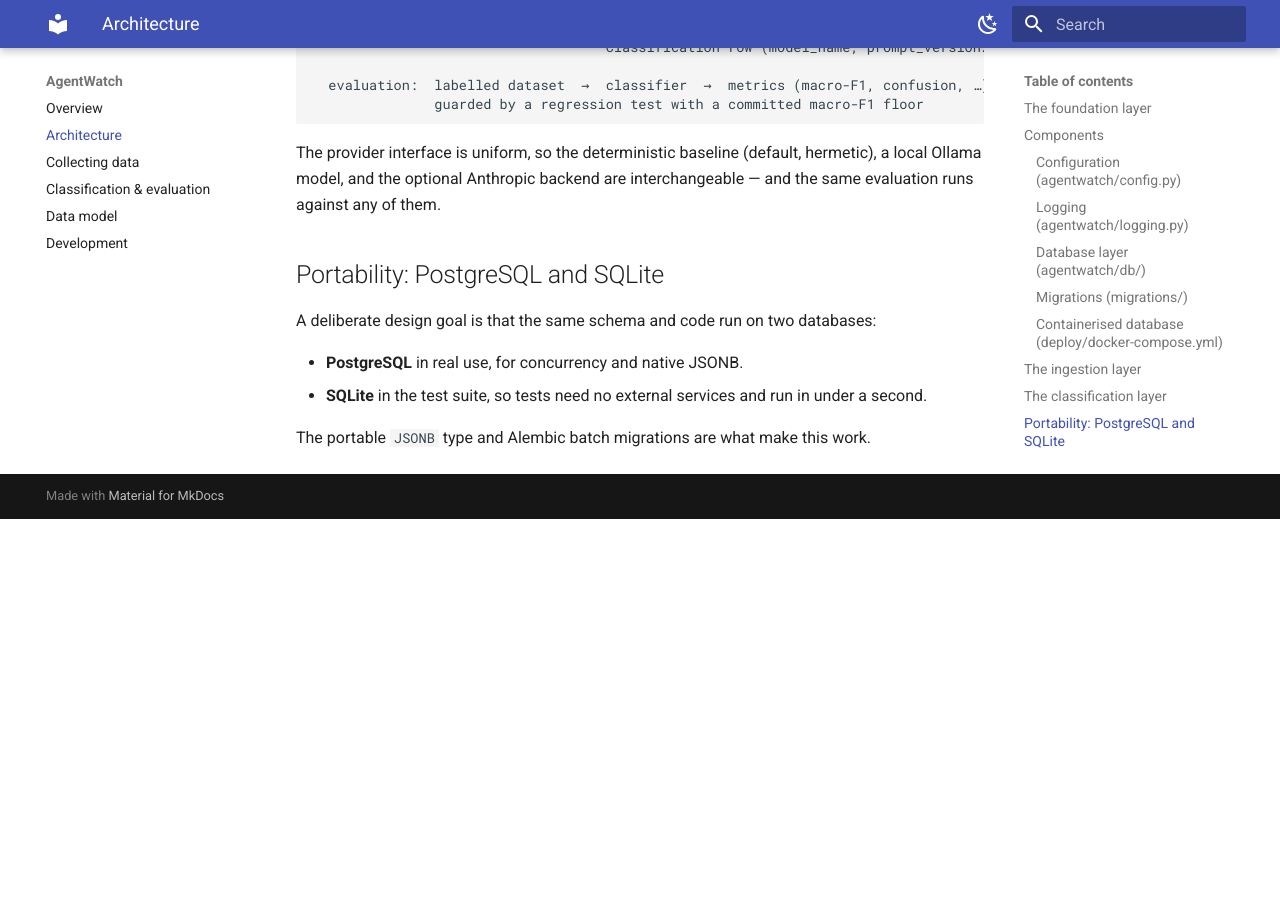
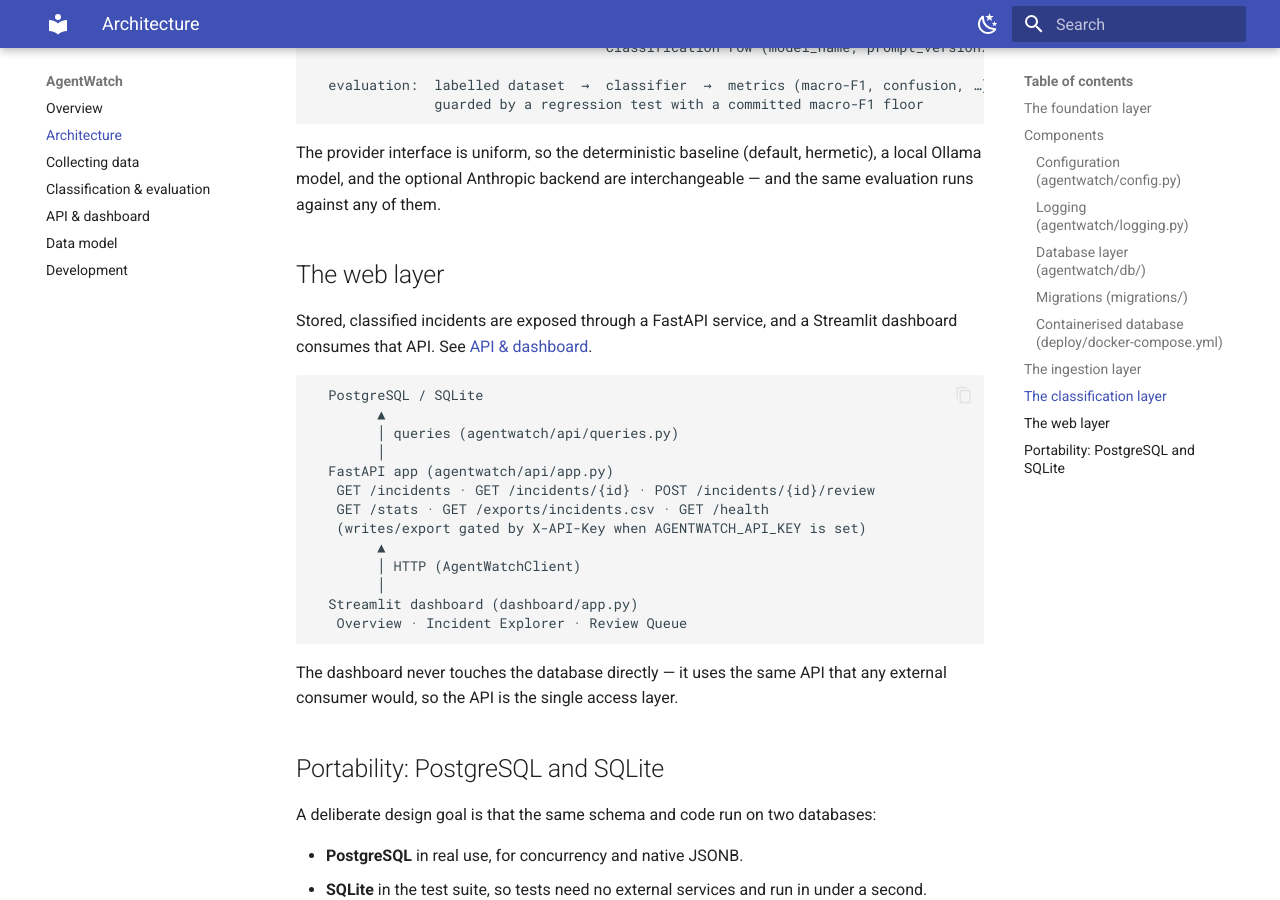
Before and after one commit to kohsheen1234/Open-source-AI-Incident-Observatory, an MkDocs documentation site: the page built from docs/architecture.md, in a window 1280 px wide and 900 px high, scrolled down 2560 px. Built offline with MkDocs 1.6.1 and Material for MkDocs 9.7.7, drawn with Linux system fonts in a browser that asks for light colours; before the commit the page ends 3079 px from its top, so only the background shows below that; some of the changed text lies outside the part shown.

Commit message:
docs: document the HTTP API and dashboard

````diff
--- a/docs/architecture.md
+++ b/docs/architecture.md
@@ -118,6 +118,30 @@
 a local Ollama model, and the optional Anthropic backend are interchangeable — and the
 same evaluation runs against any of them.
 
+## The web layer
+
+Stored, classified incidents are exposed through a FastAPI service, and a Streamlit
+dashboard consumes that API. See [API & dashboard](api.md).
+
+```text
+  PostgreSQL / SQLite
+        ▲
+        │ queries (agentwatch/api/queries.py)
+        │
+  FastAPI app (agentwatch/api/app.py)
+   GET /incidents · GET /incidents/{id} · POST /incidents/{id}/review
+   GET /stats · GET /exports/incidents.csv · GET /health
+   (writes/export gated by X-API-Key when AGENTWATCH_API_KEY is set)
+        ▲
+        │ HTTP (AgentWatchClient)
+        │
+  Streamlit dashboard (dashboard/app.py)
+   Overview · Incident Explorer · Review Queue
+```
+
+The dashboard never touches the database directly — it uses the same API that any
+external consumer would, so the API is the single access layer.
+
 ## Portability: PostgreSQL and SQLite
 
 A deliberate design goal is that the same schema and code run on two databases:
--- a/mkdocs.yml
+++ b/mkdocs.yml
@@ -29,5 +29,6 @@
   - Architecture: architecture.md
   - Collecting data: collection.md
   - Classification & evaluation: classification.md
+  - API & dashboard: api.md
   - Data model: data-model.md
   - Development: development.md
````
Also changed, not shown: other parts of docs/architecture.md (+2 -2 lines), README.md (+54 -10 lines), docs/api.md (added, +105 -0 lines), docs/index.md (+7 -4 lines).
